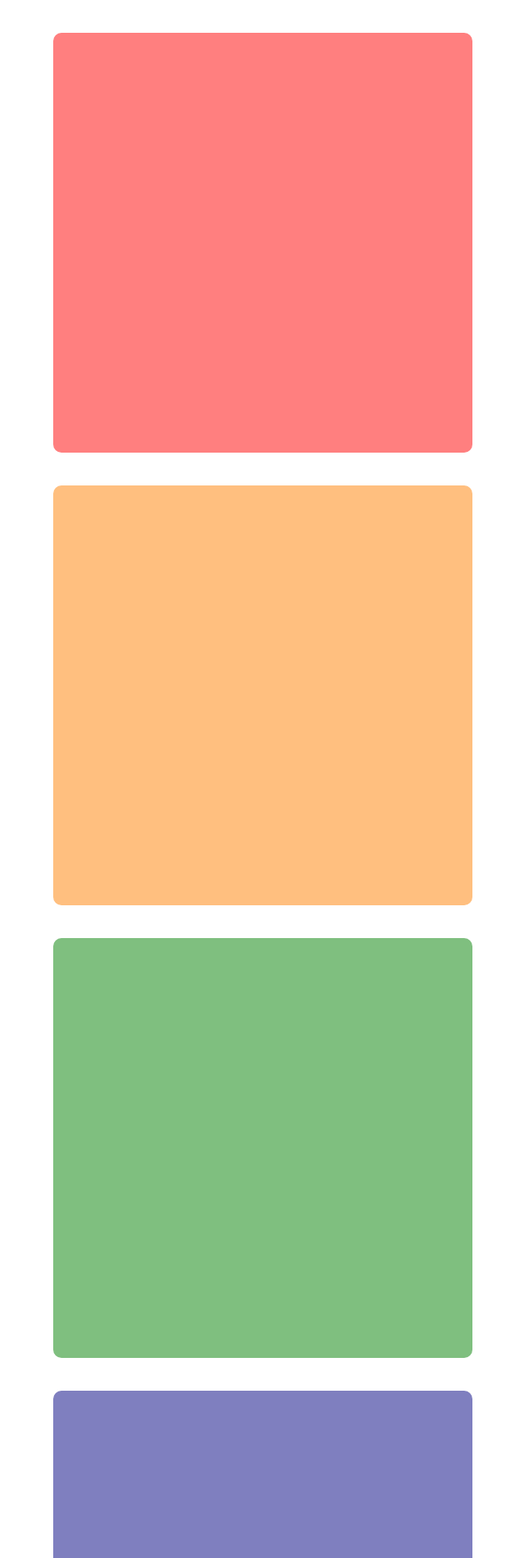
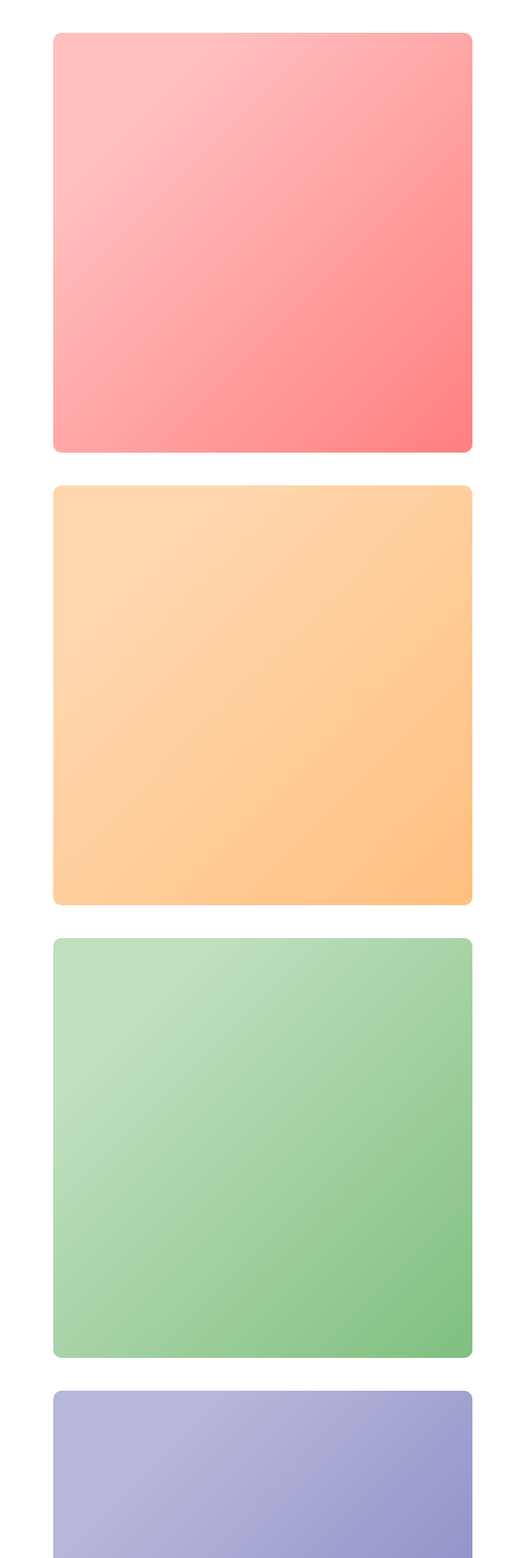
Before and after one commit to JDHofmann/snap-scoll, a plain HTML site: page index.html in a window 1280 px wide. Shown: the top 1900 px of the page at 82% size, without its empty margins (319-959 px from the left). Drawn offline with Linux system fonts and the light colour scheme.

Commit message:
background gradients

```diff
--- a/style.css
+++ b/style.css
@@ -13,16 +13,20 @@
 
 .ct-0 {
     background: #ff000080;
+    background: linear-gradient(135deg, #ff000040 20%, #ff000080)
 }
 
 .ct-1 {
     background: #ff800080;
+    background: linear-gradient(135deg, #ff800050 20%, #ff800080)
 }
 
 .ct-2 {
     background: #00800080;
+    background: linear-gradient(135deg, #00800040 20%, #00800080)
 }
 
 .ct-3 {
     background: #00008080;
+    background: linear-gradient(135deg, #00008048 20%, #00008080)
 }
```
